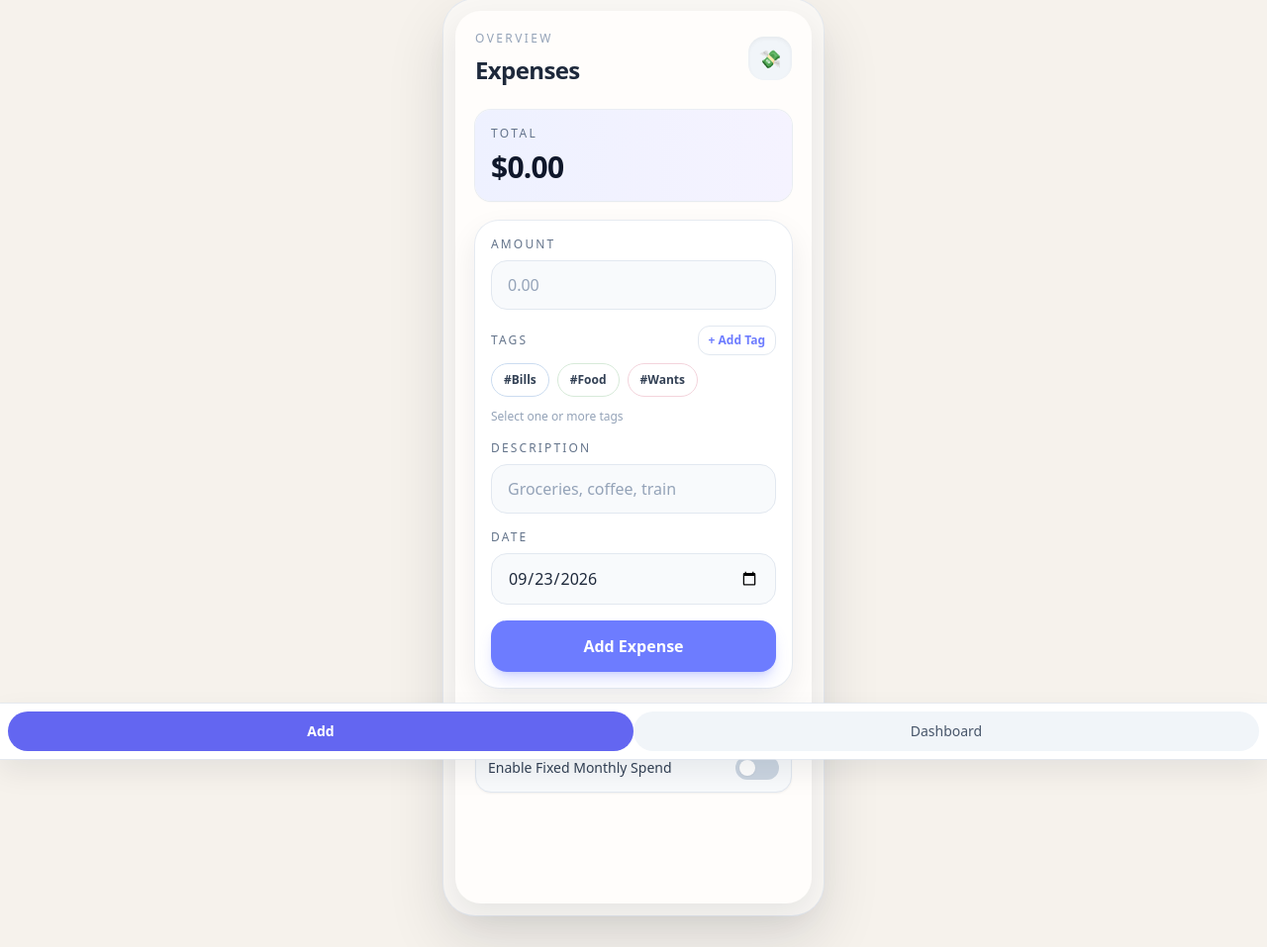
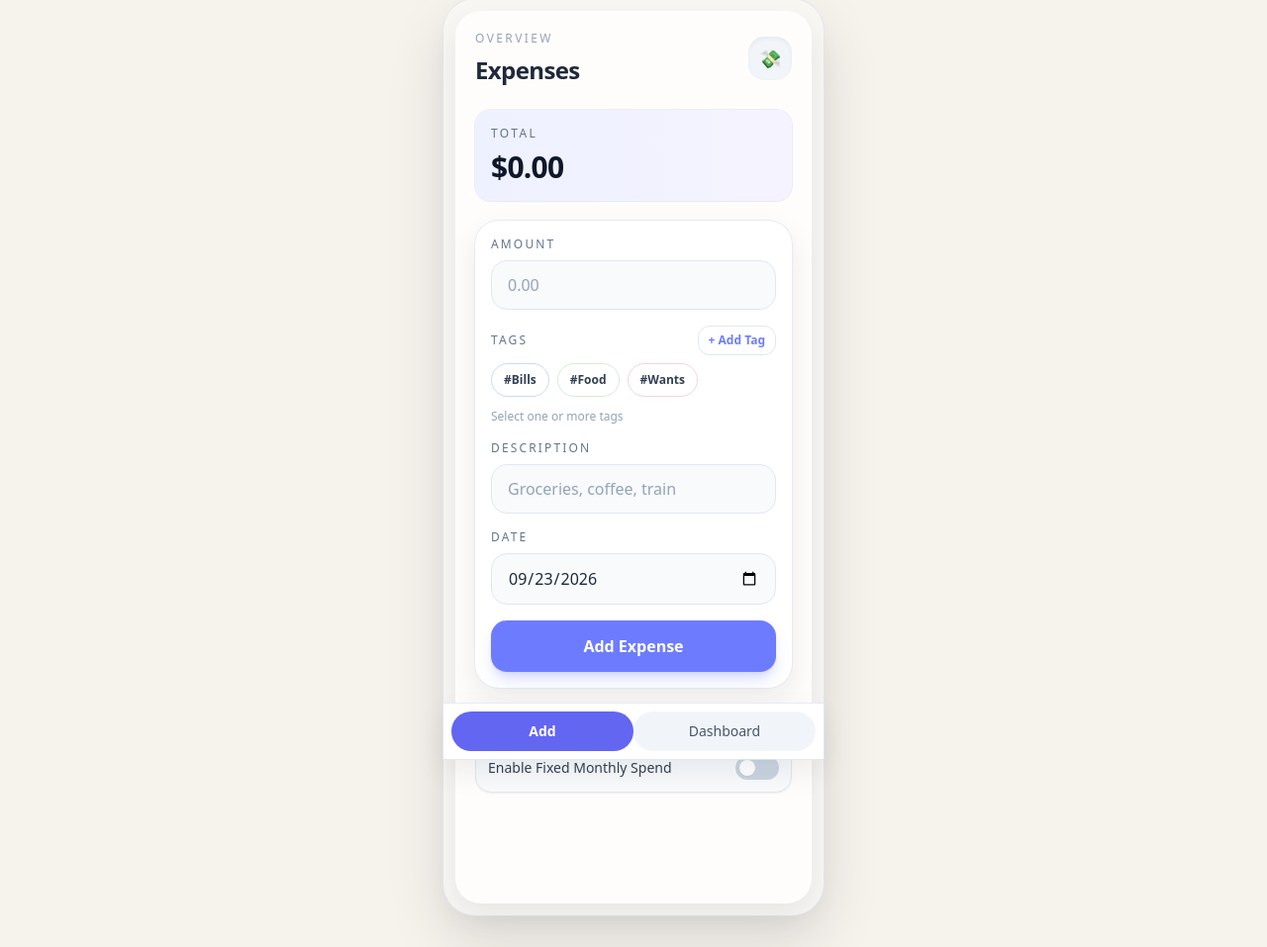
Before and after one commit to Zulhafiz0804/calculate-expenses-app, a Flask app: page / in a window 1280 px wide. Shown: the part 33-990 px from the top of the page at 99% size. Run offline with Flask 3, Linux system fonts and the light colour scheme; data comes from the database, SQL or seed files in the repository; data that the repository does not hold is empty; some libraries are stand-ins or nearby versions.

Commit message:
fixed navigation bar

```diff
--- a/templates/index.html
+++ b/templates/index.html
@@ -253,7 +253,7 @@
         </section>
       </div>
 
-      <nav class="fixed bottom-0 left-0 z-50 flex w-full items-center justify-between bg-white p-2 shadow-soft ring-1 ring-slate-200/80">
+      <nav class="fixed bottom-0 left-0 right-0 z-50 mx-auto flex w-full max-w-sm items-center justify-between bg-white p-2 shadow-soft ring-1 ring-slate-200/80">
         <button type="button" data-view="add-expense-view" class="nav-btn flex-1 appearance-none select-none rounded-full bg-accent px-4 py-2.5 text-sm font-medium text-white shadow-md shadow-accent/20 outline-none">Add</button>
         <button type="button" data-view="dashboard-view" class="nav-btn flex-1 appearance-none select-none rounded-full bg-slate-100 px-4 py-2.5 text-sm font-medium text-slate-600 transition hover:bg-slate-200 outline-none">Dashboard</button>
       </nav>
```
